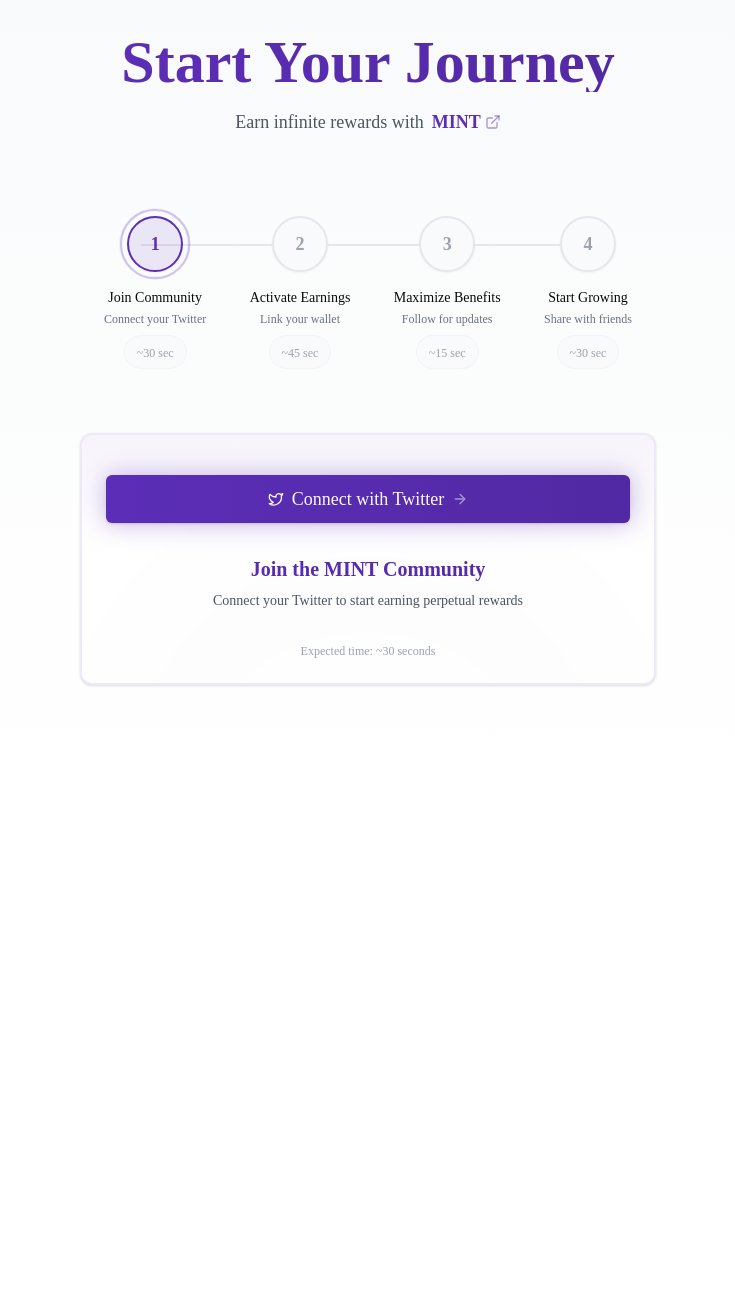
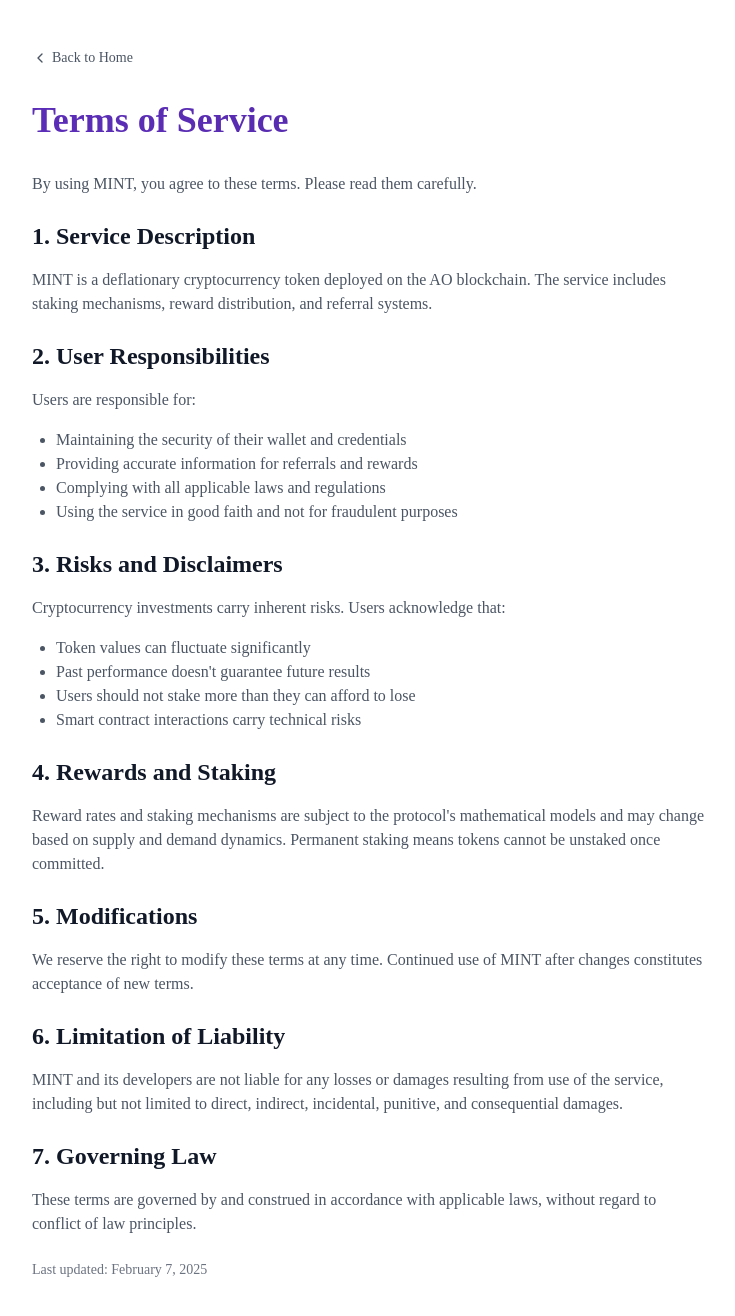
Before and after one commit to skyf0xx/mint, a Next.js app: page /tos in a window 1280 px wide. Shown: the top 1316 px of the page, without its empty margins (272-1007 px from the left). Before the commit the page ends 800 px from the top, so only its background shows below. Built offline with nearby package versions, Linux system fonts and the light colour scheme; no server answers.

Commit message:
feat: add tos

```diff
--- a/next.config.ts
+++ b/next.config.ts
@@ -17,6 +17,7 @@ const nextConfig = {
             ...defaultPathMap,
             '/get-started': { page: '/get-started' },
             '/privacy': { page: '/privacy' },
+            '/tos': { page: '/tos' },
         };
     },
 };
--- /dev/null
+++ b/pages/tos.tsx
@@ -0,0 +1,151 @@
+import { ChevronLeft } from 'lucide-react';
+import Link from 'next/link';
+
+export default function Terms() {
+    return (
+        <div className="min-h-screen bg-white">
+            <div className="container mx-auto px-4 py-12">
+                <div className="max-w-2xl mx-auto">
+                    {/* Header */}
+                    <Link
+                        href="/"
+                        className="inline-flex items-center text-sm text-gray-600 hover:text-primary mb-8 group"
+                    >
+                        <ChevronLeft className="w-4 h-4 mr-1 group-hover:-translate-x-1 transition-transform" />
+                        Back to Home
+                    </Link>
+
+                    <h1 className="text-4xl font-bold mb-8 bg-clip-text text-transparent bg-gradient-to-r from-primary to-primary-600">
+                        Terms of Service
+                    </h1>
+
+                    <div className="prose prose-gray max-w-none space-y-6">
+                        <p className="text-gray-600">
+                            By using MINT, you agree to these terms. Please read
+                            them carefully.
+                        </p>
+
+                        <section className="space-y-4">
+                            <h2 className="text-2xl font-semibold text-gray-900">
+                                1. Service Description
+                            </h2>
+                            <p className="text-gray-600">
+                                MINT is a deflationary cryptocurrency token
+                                deployed on the AO blockchain. The service
+                                includes staking mechanisms, reward
+                                distribution, and referral systems.
+                            </p>
+                        </section>
+
+                        <section className="space-y-4">
+                            <h2 className="text-2xl font-semibold text-gray-900">
+                                2. User Responsibilities
+                            </h2>
+                            <p className="text-gray-600">
+                                Users are responsible for:
+                            </p>
+                            <ul className="text-gray-600 list-disc pl-6">
+                                <li>
+                                    Maintaining the security of their wallet and
+                                    credentials
+                                </li>
+                                <li>
+                                    Providing accurate information for referrals
+                                    and rewards
+                                </li>
+                                <li>
+                                    Complying with all applicable laws and
+                                    regulations
+                                </li>
+                                <li>
+                                    Using the service in good faith and not for
+                                    fraudulent purposes
+                                </li>
+                            </ul>
+                        </section>
+
+                        <section className="space-y-4">
+                            <h2 className="text-2xl font-semibold text-gray-900">
+                                3. Risks and Disclaimers
+                            </h2>
+                            <p className="text-gray-600">
+                                Cryptocurrency investments carry inherent risks.
+                                Users acknowledge that:
+                            </p>
+                            <ul className="text-gray-600 list-disc pl-6">
+                                <li>
+                                    Token values can fluctuate significantly
+                                </li>
+                                <li>
+                                    Past performance doesn&apos;t guarantee
+                                    future results
+                                </li>
+                                <li>
+                                    Users should not stake more than they can
+                                    afford to lose
+                                </li>
+                                <li>
+                                    Smart contract interactions carry technical
+                                    risks
+                                </li>
+                            </ul>
+                        </section>
+
+                        <section className="space-y-4">
+                            <h2 className="text-2xl font-semibold text-gray-900">
+                                4. Rewards and Staking
+                            </h2>
+                            <p className="text-gray-600">
+                                Reward rates and staking mechanisms are subject
+                                to the protocol&apos;s mathematical models and
+                                may change based on supply and demand dynamics.
+                                Permanent staking means tokens cannot be
+                                unstaked once committed.
+                            </p>
+                        </section>
+
+                        <section className="space-y-4">
+                            <h2 className="text-2xl font-semibold text-gray-900">
+                                5. Modifications
+                            </h2>
+                            <p className="text-gray-600">
+                                We reserve the right to modify these terms at
+                                any time. Continued use of MINT after changes
+                                constitutes acceptance of new terms.
+                            </p>
+                        </section>
+
+                        <section className="space-y-4">
+                            <h2 className="text-2xl font-semibold text-gray-900">
+                                6. Limitation of Liability
+                            </h2>
+                            <p className="text-gray-600">
+                                MINT and its developers are not liable for any
+                                losses or damages resulting from use of the
+                                service, including but not limited to direct,
+                                indirect, incidental, punitive, and
+                                consequential damages.
+                            </p>
+                        </section>
+
+                        <section className="space-y-4">
+                            <h2 className="text-2xl font-semibold text-gray-900">
+                                7. Governing Law
+                            </h2>
+                            <p className="text-gray-600">
+                                These terms are governed by and construed in
+                                accordance with applicable laws, without regard
+                                to conflict of law principles.
+                            </p>
+                        </section>
+
+                        <p className="text-sm text-gray-500 mt-8">
+                            Last updated: February 7, 2025
+                        </p>
+                    </div>
+                </div>
+            </div>
+        </div>
+    );
+    return <Terms />;
+}
```
